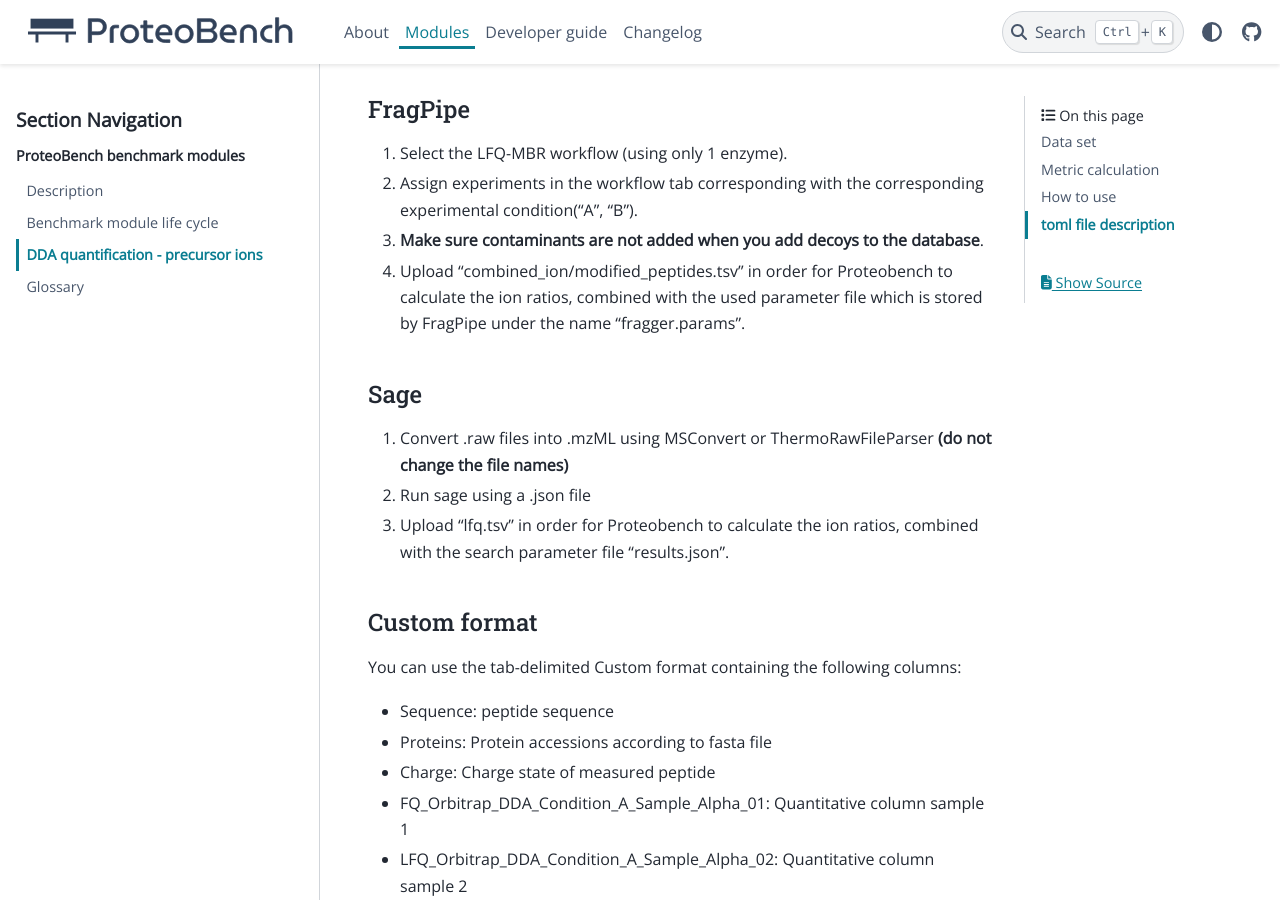
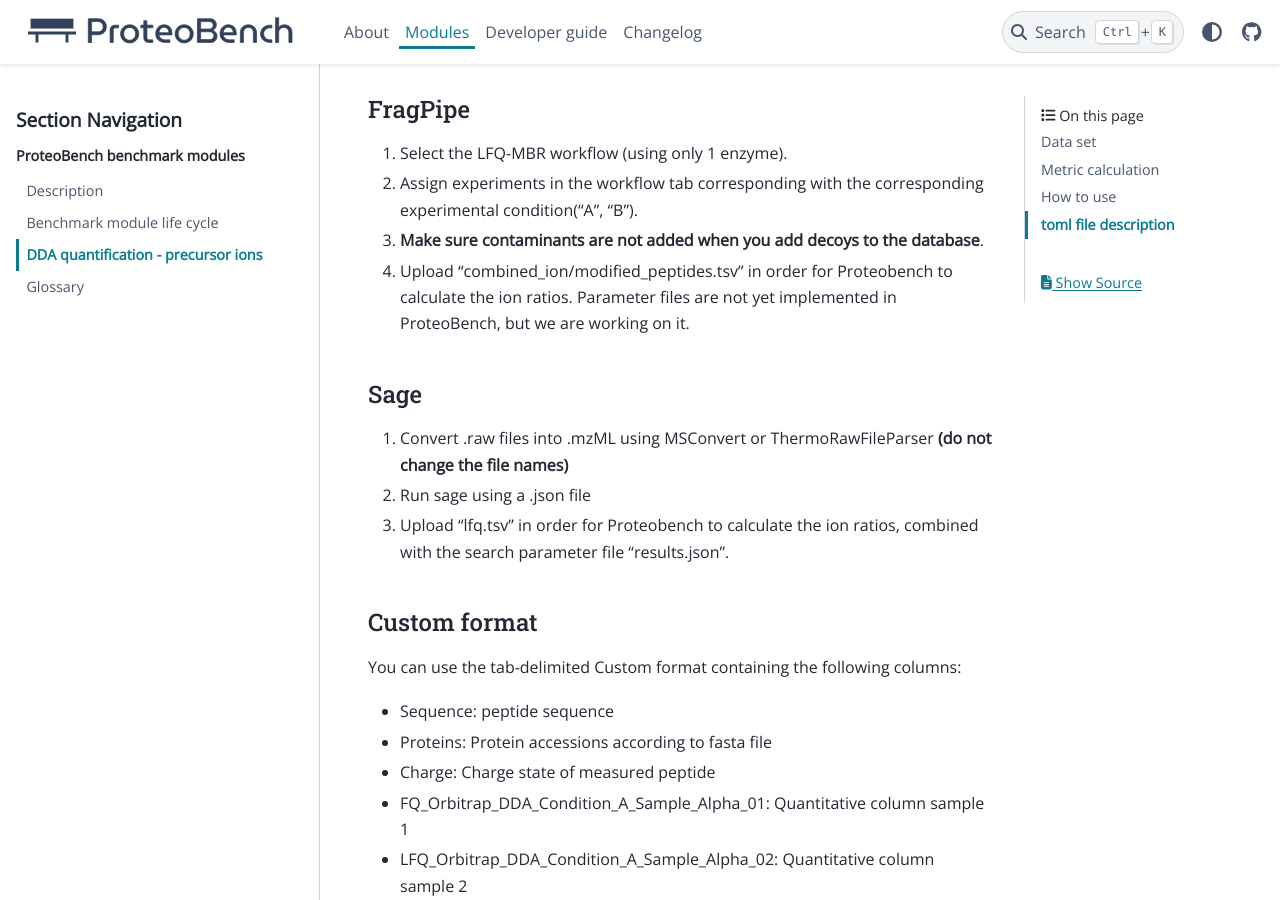
Before and after one commit to Proteobench/ProteoBench, a Sphinx documentation site: the page built from docs/modules/3-DDA-Quantification-ion-level.md, in a window 1280 px wide and 900 px high, scrolled down 2434 px. Built offline with Sphinx 7.4.7 and the PyData theme 0.15.4, drawn with Linux system fonts in a browser that asks for light colours; pages that are not in the unit, such as notebooks, are missing from menus.

Commit message:
change docs again

```diff
--- a/docs/modules/3-DDA-Quantification-ion-level.md
+++ b/docs/modules/3-DDA-Quantification-ion-level.md
@@ -48,7 +48,7 @@
 1. Select the LFQ-MBR workflow (using only 1 enzyme).
 2. Assign experiments in the workflow tab corresponding with the corresponding experimental condition("A", "B").
 3. **Make sure contaminants are not added when you add decoys to the database**.
-4. Upload "combined_ion/modified_peptides.tsv" in order for Proteobench to calculate the ion ratios, combined with the used parameter file which is stored by FragPipe under the name "fragger.params".
+4. Upload "combined_ion/modified_peptides.tsv" in order for Proteobench to calculate the ion ratios. Parameter files are not yet implemented in ProteoBench, but we are working on it.
 
 #### Sage
 
```
